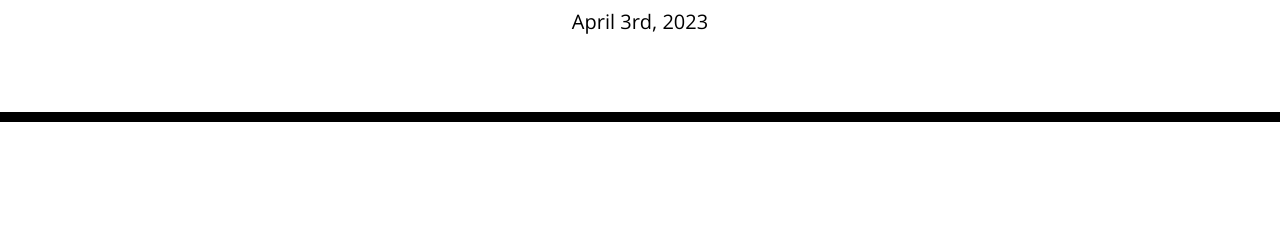
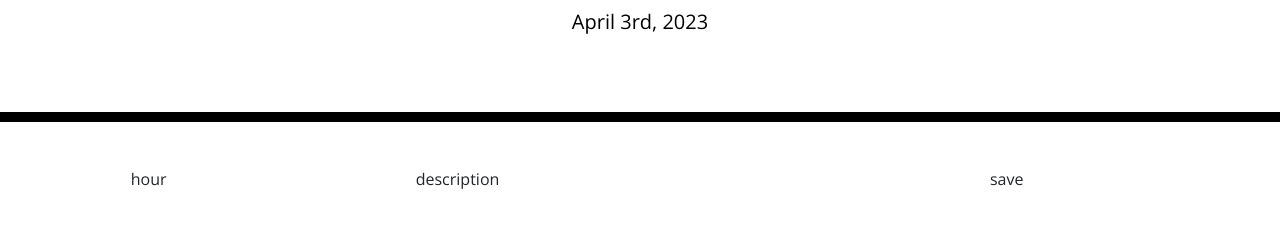
Before and after one commit to Jeanj22/JC--Planner-App, a plain HTML site: page index.html in a window 1280 px wide. Shown: the part 182-410 px from the top of the page. Drawn offline with nearby package versions, Linux system fonts and the light colour scheme.

Commit message:
timeblock test

```diff
--- a/assets/js/script.js
+++ b/assets/js/script.js
@@ -5,5 +5,5 @@
 };
 currentDate();
 
-// Current hour
+// Render hour
 var currentHour = moment().hour();
--- a/index.html
+++ b/index.html
@@ -30,9 +30,52 @@
       <p id="currentDay" class="lead"></p>
     </header>
 
+
+    <!-- Add bootstrap container here -->
+
+
+      <!-- Timeblocks go here -->
     <div class="container">
-      <!-- Timeblocks go here -->
+
+        <div class="row">
+          <div class="col">
+           hour
+          </div>
+
+          <div class="col-6">
+           description
+          </div>
+          <div class="col">
+            save
+      </div>
+
+
+
+
+
+
+
+
+
+
+
+      </div>
+
+
+
+
+
+
+
+
     </div>
+
+
+
+
+
+
+
 
     <script src="https://cdnjs.cloudflare.com/ajax/libs/jquery/3.2.1/jquery.min.js"></script>
     <script src="https://cdnjs.cloudflare.com/ajax/libs/moment.js/2.24.0/moment.min.js"></script>
```
